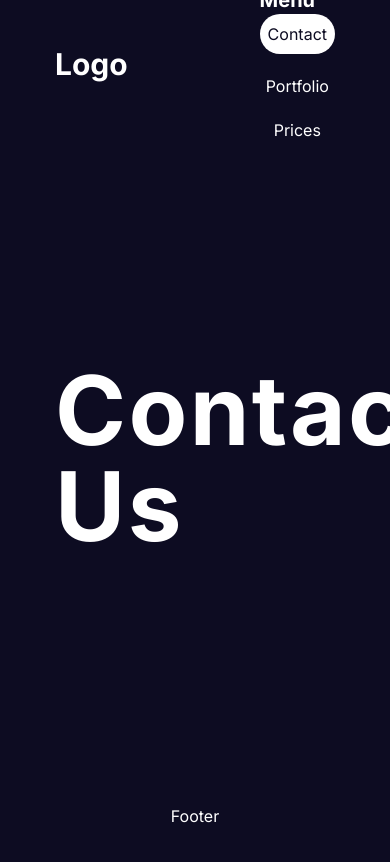
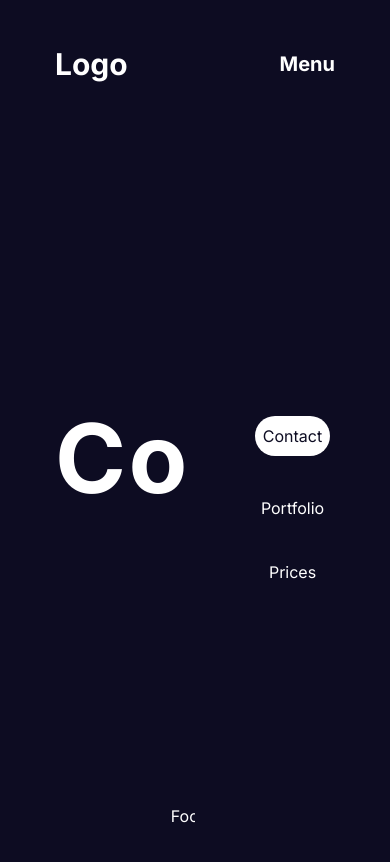
Before and after one commit to AvrilMaleham/nextjs_hairdresser, a Next.js app: page /contact in a window 390 px wide. Both pictures are taken after a click on the button "Menu". Shown: the top 862 px of the page. Built offline with nearby package versions, Linux system fonts and the light colour scheme.

Commit message:
style: styling for small screen menu

```diff
--- a/src/app/contact/page.tsx
+++ b/src/app/contact/page.tsx
@@ -1,7 +1,7 @@
 const Contact = () => {
   return (
     <div>
-      Contact Us
+      Contact
     </div>
   )
 }
--- a/src/app/layout.tsx
+++ b/src/app/layout.tsx
@@ -21,7 +21,7 @@ export default function RootLayout({
       <body className={inter.className}>
         <div className="flex flex-col justify-between min-h-screen p-4 w-4/5 m-auto">
           <Navbar />
-          <main className="text-8xl font-bold tracking-wide m-auto">{children}</main>
+          <main className="text-8xl font-bold tracking-wide text-center w-full">{children}</main>
           <Footer />
         </div>
       </body>
--- a/src/app/not-found.tsx
+++ b/src/app/not-found.tsx
@@ -3,9 +3,9 @@ import Link from "next/link";
 const NotFound = () => {
   return (
     <div>
-      <h2>Not Found</h2>
-      <p>Sorry, the page you are looking for does not exist.</p>
-      <Link href="/"> Return Home </Link>
+      <h2 className="text-sm">Not Found</h2>
+      <p className="text-sm">Sorry, the page you are looking for does not exist.</p>
+      <Link className="text-sm" href="/"> Return Home </Link>
     </div>
   );
 };
--- a/src/components/Footer.tsx
+++ b/src/components/Footer.tsx
@@ -1,6 +1,6 @@
 const Footer = () => {
   return (
-    <div className="place-self-center">
+    <div className="w-full text-center">
       Footer
     </div>
   )
--- a/src/components/Links.tsx
+++ b/src/components/Links.tsx
@@ -52,7 +52,7 @@ const Links = () => {
       </button>
 
       {isOpen && (
-        <div className="flex flex-col items-center gap-5">
+        <div className="flex flex-col items-center justify-center gap-10 absolute top-100 right-0 w-1/2 h-full bg-bg">
           {link.map((linkItem) => (
             <Link
               href={linkItem.path}
```
